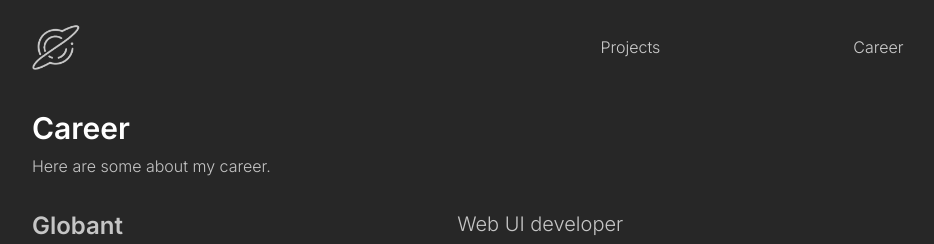
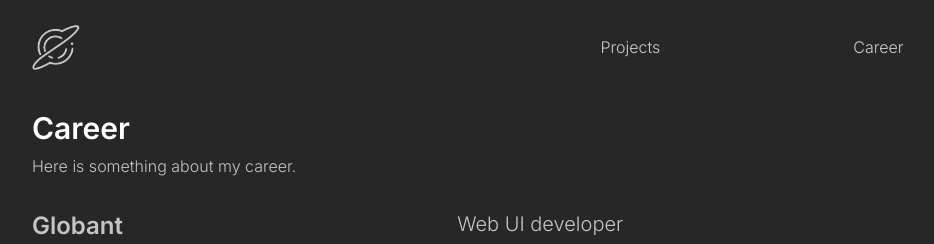
Before and after one commit to imcasero/my-website, a React (Vite) app: page /career in a window 1280 px wide. Shown: the top 244 px of the page, without its empty margins (128-1062 px from the left). Built offline with nearby package versions, Linux system fonts and the light colour scheme.

Commit message:
fix: fix literal for career

```diff
--- a/src/components/careers/careers.component.tsx
+++ b/src/components/careers/careers.component.tsx
@@ -14,7 +14,7 @@ export default function CareersComponent({
                 variants={animationVariants} className="text-title text-3xl font-bold mb-2 ">Career</motion.h2>
             <motion.h3 initial="hidden"
                 animate="visible"
-                variants={animationVariants} className="text-subtitle text-base font-medium mb-8" >Here are some about my career.</motion.h3>
+                variants={animationVariants} className="text-subtitle text-base font-medium mb-8" >Here is something about my career.</motion.h3>
             <ul className="flex flex-col justify-center w-full" >{children}</ul>
         </section >
     );
```
